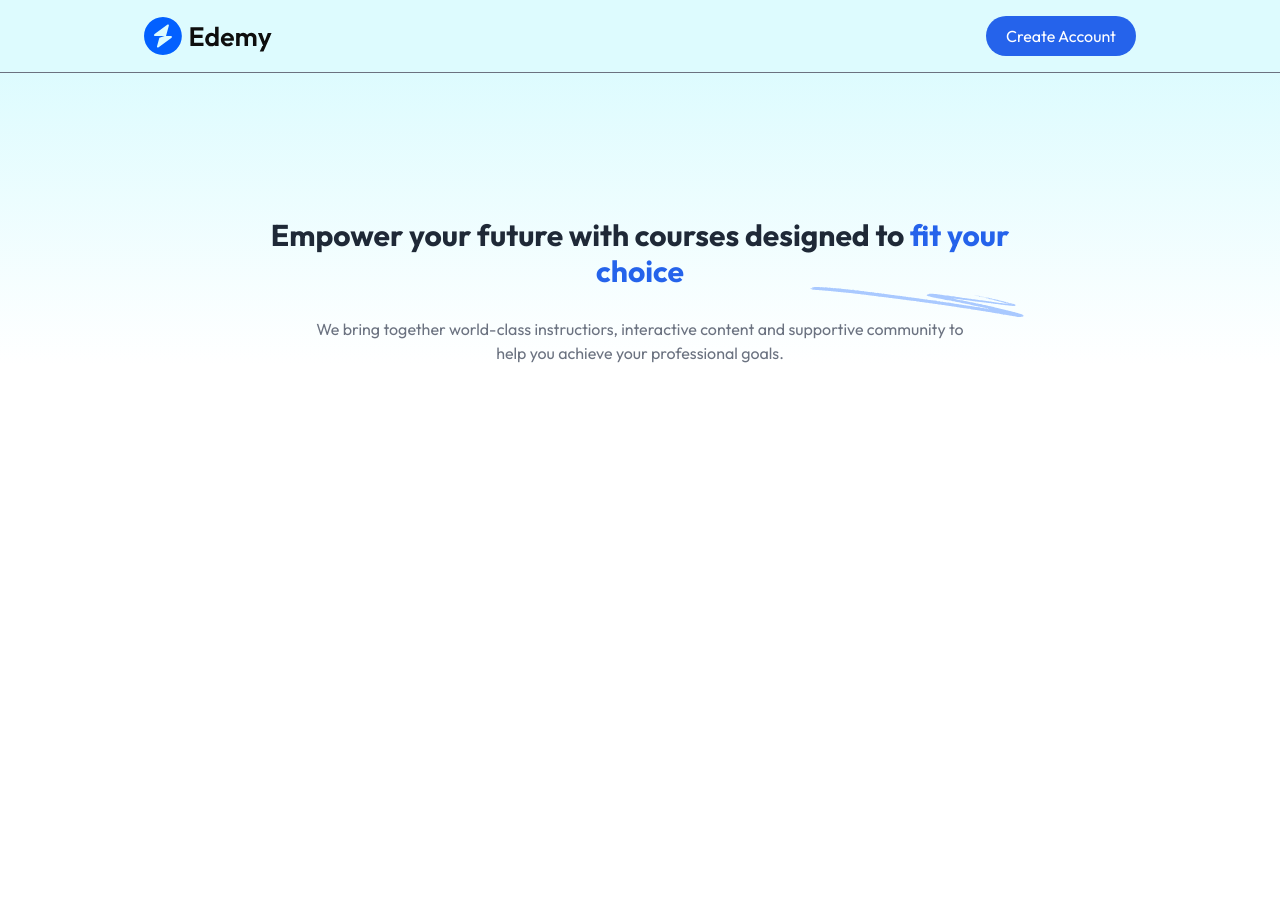
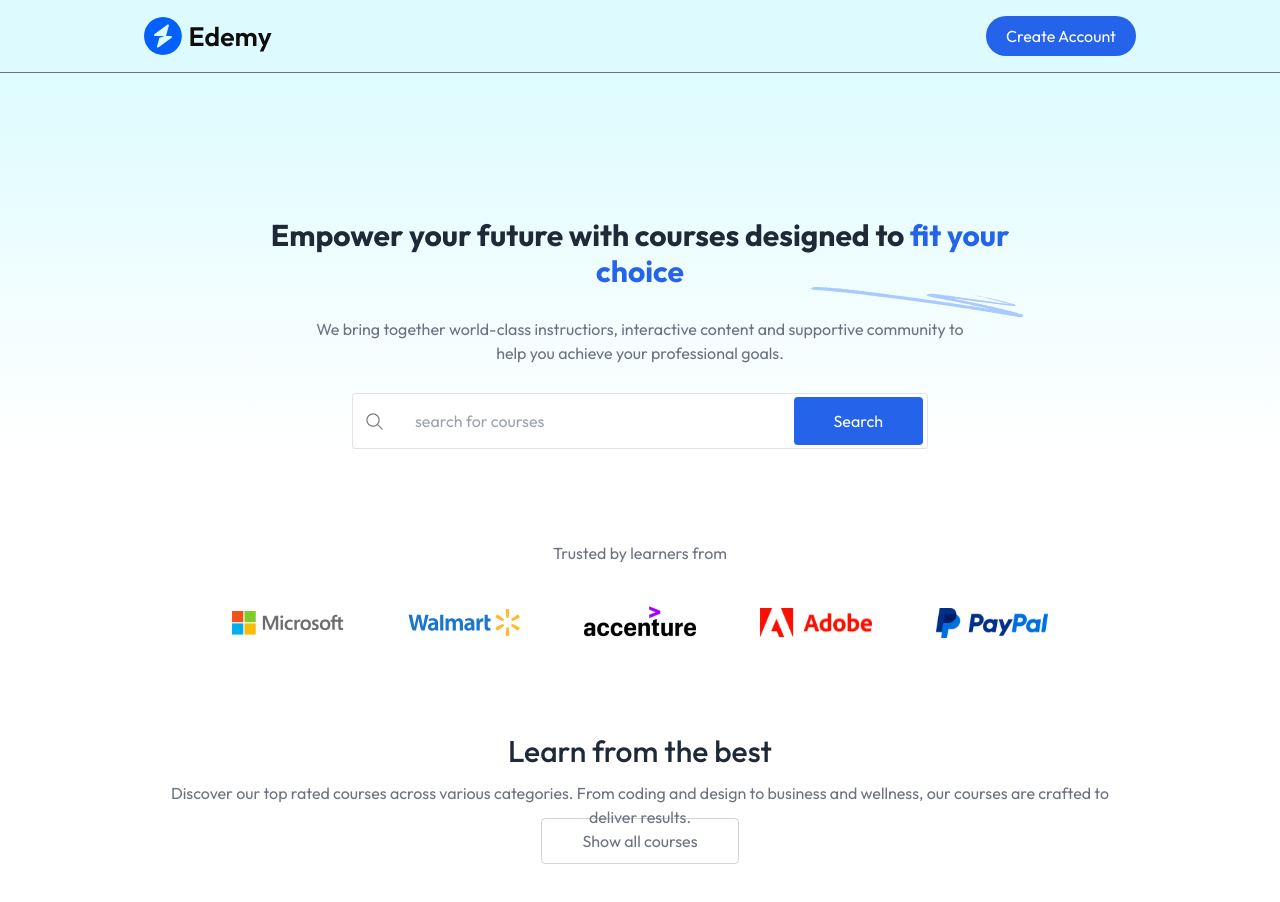
Before and after one commit to Edith123321/Learning, a React (Vite) app in the folder client/: page / in a window 1280 px wide. Shown: the top 902 px of the page. Before the commit the page ends 800 px from the top, so only its background shows below. Built offline with nearby package versions, Linux system fonts and the light colour scheme; no server answers; a web font is replaced by a local one.

Commit message:
adding the hero section and the home section

```diff
--- a/client/src/Pages/student/Home.jsx
+++ b/client/src/Pages/student/Home.jsx
@@ -1,10 +1,14 @@
 import React from 'react'
 import Hero from '../../components/student/Hero'
+import Companies from '../../components/student/Companies'
+import CourseSection from '../../components/student/CourseSection'
 
 const Home = () => {
   return (
     <div className='flex flex-col items-center space-y-7'>
       <Hero />
+      <Companies />
+      <CourseSection />
     </div>
   )
 }
--- a/client/src/Pages/student/MyEnrollments.jsx
+++ b/client/src/Pages/student/MyEnrollments.jsx
@@ -3,7 +3,7 @@
 const MyEnrollments = () => {
   return (
     <div>
-      <h1>My enrollments</h1>
+      <h1 className='text-blue-600 m-5 cursor-pointer'>My enrollments</h1>
     </div>
   )
 }
--- a/client/src/components/student/Companies.jsx
+++ b/client/src/components/student/Companies.jsx
@@ -1,9 +1,18 @@
 import React from 'react'
+import assets from '../../assets/assets/assets'
 
 const Companies = () => {
   return (
-    <div>
-      <h1>Companies</h1>
+    <div className='pt-16 '>
+      <p className='text-base text-gray-500 text-center'>Trusted by learners from</p>
+      <div className='flex flex-wrap items-center justify-center gap-6 md:gap-16 mt-5 md:mt-10 '>
+        <img src={assets.microsoft_logo} alt='Microsoft' className='w-20 md:w-28 ' />
+        <img src={assets.walmart_logo} alt='Walmart' className='w-20 md:w-28 ' />
+        <img src={assets.accenture_logo} alt='Accenture' className='w-20 md:w-28 ' />
+        <img src={assets.adobe_logo} alt='Adobe' className='w-20 md:w-28 ' />
+        <img src={assets.paypal_logo} alt='Paypal' className='w-20 md:w-28 ' />
+
+      </div>
     </div>
   )
 }
--- a/client/src/components/student/CourseSection.jsx
+++ b/client/src/components/student/CourseSection.jsx
@@ -1,9 +1,16 @@
 import React from 'react'
+import { Link } from 'react-router-dom'
 
 const CourseSection = () => {
   return (
-    <div>
-      <h1>Course Section</h1>
+    <div className='py-16 md:px-40 px-8 text-center'>
+       <h2 className='text-3xl font-medium text-gray-800'>Learn from the best</h2>
+       <p className='text-sm md:text-base text-gray-500 mt-3'>Discover our top rated courses across various categories. From coding and design to business and wellness, our courses are crafted to deliver results. </p>
+
+
+       <Link to = {'/course-list'} onClick={()=>scrollTo(0, 0)} className='text-gray-500 border border-gray-500/30 px-10 py-3 rounded'>
+           Show all courses
+       </Link>
     </div>
   )
 }
--- a/client/src/components/student/Hero.jsx
+++ b/client/src/components/student/Hero.jsx
@@ -1,5 +1,6 @@
 import React from 'react'
 import assets from '../../assets/assets/assets'
+import SearchBar from './SearchBar'
 
 
 const Hero = () => {
@@ -10,6 +11,8 @@
       <p className = 'md:block hidden text-gray-500 max-w-2xl mx-auto'>We bring together world-class instructiors, interactive content and supportive community to help you achieve your professional goals. </p>
 
       <p className= 'md:hidden text-gray-500 max-w-sm mx-auto'> We bring together world class instructors to help you achieve your professional goals.</p>
+
+      <SearchBar />
     </div>
   )
 }
--- a/client/src/components/student/Navbar.jsx
+++ b/client/src/components/student/Navbar.jsx
@@ -9,7 +9,7 @@
     const { user } = useUser(); // ✅ Correctly call the hook
 
     const location = useLocation();
-    const isCourseListPage = location.pathname.includes("/course-lst");
+    const isCourseListPage = location.pathname.includes("/course-list");
 
     return (
         <div
@@ -17,7 +17,7 @@
                 isCourseListPage ? 'bg-white' : 'bg-cyan-100/70'
             }`}
         >
-            <img src={assets.logo} alt="Logo" className="w-28 lg:w-32 cursor-pointer" />
+           <Link to = '/'> <img src={assets.logo} alt="Logo" className="w-28 lg:w-32 cursor-pointer" /></Link>
             <div className="hidden md:flex items-center gap-5 text-gray-500">
                 <div className='flex items-center gap-5'>
                     { user && <>
--- a/client/src/components/student/SearchBar.jsx
+++ b/client/src/components/student/SearchBar.jsx
@@ -1,10 +1,27 @@
-import React from 'react'
+import React, { useState } from 'react'
+import assets from '../../assets/assets/assets'
+import { useNavigate } from 'react-router-dom'
 
-const SearchBar = () => {
+const SearchBar = ({data}) => {
+
+  const navigate = useNavigate()
+
+  const [input, setInput ] = useState(data ? data : '')
+
+  const onSearchHandler = (e)=>{
+    e.preventDefault()
+    navigate('/course-list/' + input)
+  }
+
+
   return (
-    <div>
-      <h1>Search bar</h1>
-    </div>
+
+      <form onSubmit={onSearchHandler}  className='flex gap-5 max-w-xl w-full md:h-14 h-12 items-center bg-white border border-gray-500/20 rounded' >
+        <img src={assets.search_icon} alt="" className=' md:w-auto w-10 px-3'  />
+        <input onChange={e =>setInput(e.target.value)} value={input} type="text" placeholder='search for courses ' className=' w-full h-full outline-none text-black-500/80' />
+        <button type='submit' className='bg-blue-600  rounded text-white md:px-10 px-7 md:py-3 py-2 mx-1'> Search</button>
+      </form>
+
   )
 }
 
```
